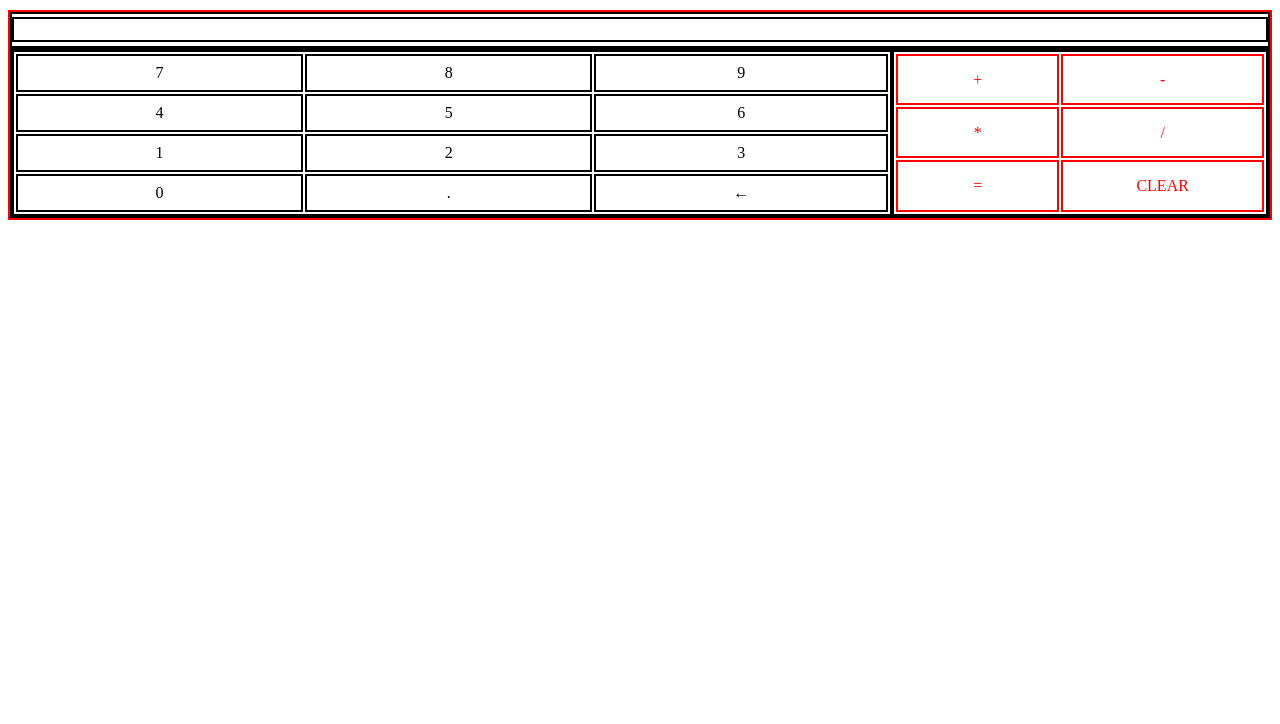
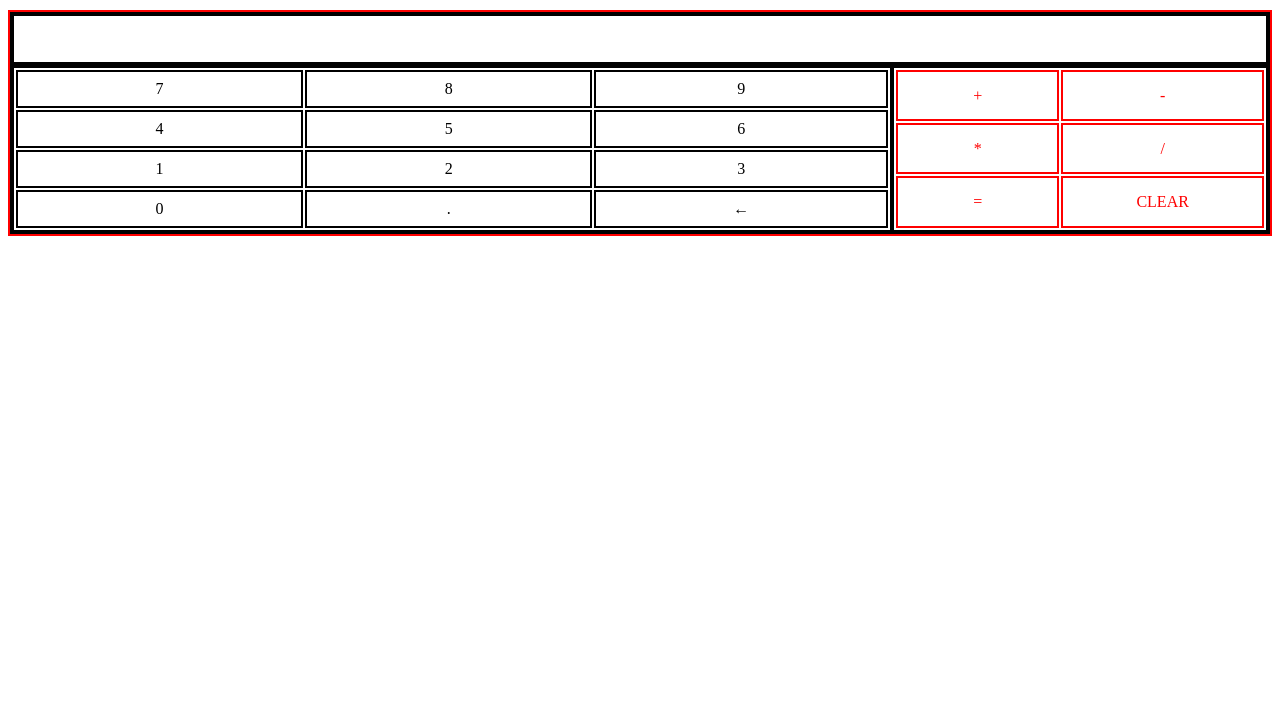
Before and after one commit to palmerusaf/calculator, a plain HTML site: page index.html in a window 1280 px wide. Shown: the part 76-800 px from the top of the page. Drawn offline with Linux system fonts and the light colour scheme.

Commit message:
fix display overflow to allow scrolling

```diff
--- a/style.css
+++ b/style.css
@@ -21,17 +21,19 @@ td {
   border: solid;
   border-width: 2px;
   justify-content: end;
-  height: 2em;
+  height: 3em;
 }
 
 #numDisplayContainer div {
+  /* display: flex; */
   border: solid;
   border-width: 2px;
   width: 100%;
   text-align: right;
-  align-self: center;
-  padding-right: 0.5em;
-  height: 65%;
+  /* justify-content: right; */
+  overflow:scroll;
+  /* padding-right: 0.5em; */
+  height: 100%;
 }
 
 #lowerCalContainer {
@@ -46,7 +48,7 @@ td {
 }
 
 #lowerCalContainer td:hover {
-cursor: pointer;
+  cursor: pointer;
 }
 
 #digitContainer {
```
